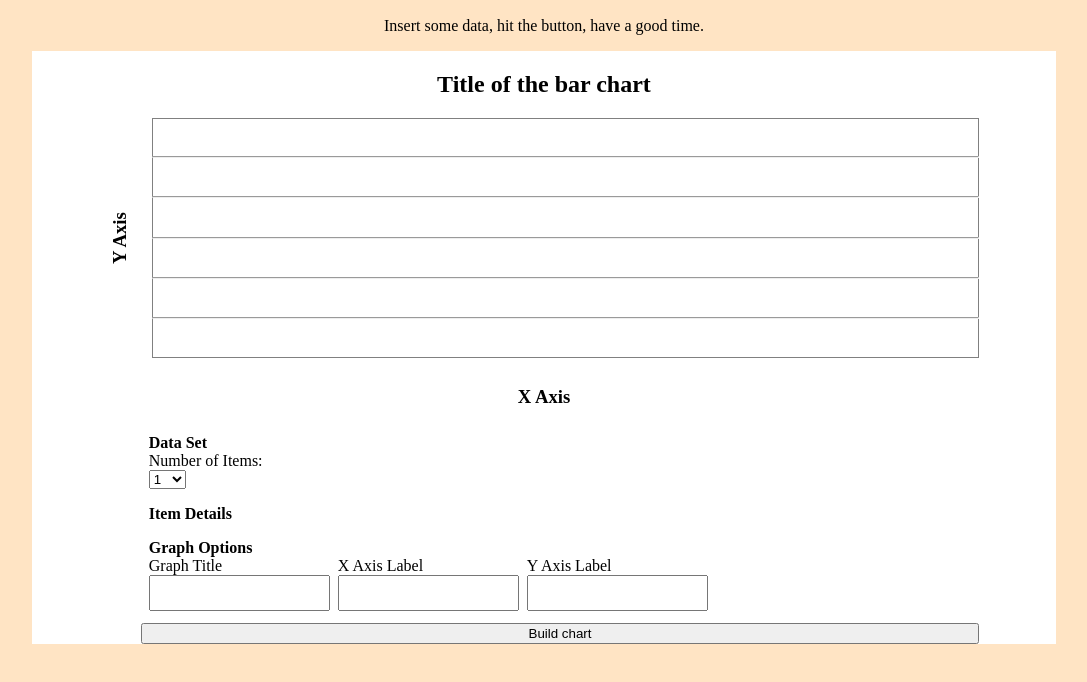
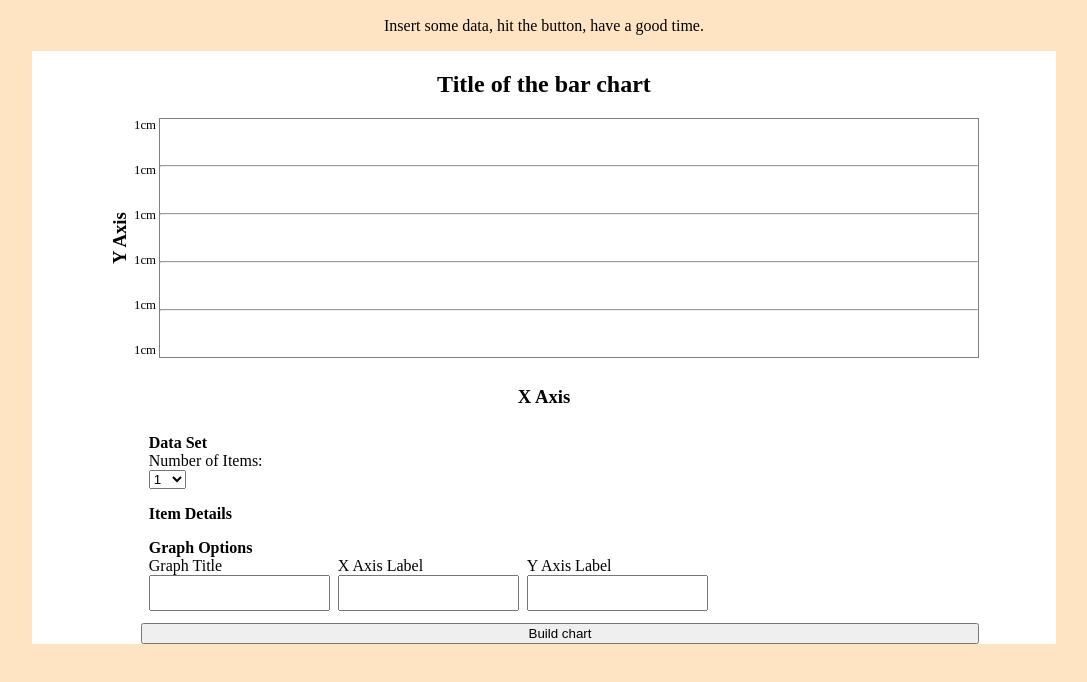
Before and after one commit to nsofianos/bar-chart, a website with bundled scripts: page public/bar-chart.html in a window 1280 px wide. Shown: the part 50-732 px from the top of the page, without its empty margins (96-1183 px from the left). Built offline with nearby package versions, Linux system fonts and the light colour scheme.

Commit message:
refactor chart divisions and chart reset, add yaxis scale

```diff
--- a/public/bar-chart.html
+++ b/public/bar-chart.html
@@ -19,18 +19,27 @@
     </header>
 
     <main>
-      <section class="bar-chart">
+      <section>
         <h2 id="chart-title">Title of the bar chart</h2>
         <div class="chart-container">
           <h3 class="axis-label" id="yaxis-label">Y Axis</h3>
-          <div class="chart-divisions">
-            <hr />
-            <hr />
-            <hr />
-            <hr />
-            <hr />
+          <div class="yaxis-scale">
+            <label class="yaxis-scale-label">1cm</label>
+            <label class="yaxis-scale-label">1cm</label>
+            <label class="yaxis-scale-label">1cm</label>
+            <label class="yaxis-scale-label">1cm</label>
+            <label class="yaxis-scale-label">1cm</label>
+            <label class="yaxis-scale-label">1cm</label>
           </div>
-          <div class="chart"></div>
+
+          <div class="chart">
+            <div class="chart-divisions">
+              <hr />
+              <hr />
+              <hr />
+              <hr />
+            </div>
+          </div>
         </div>
         <h3 class="axis-label" id="xaxis-label">X Axis</h3>
         <div class="chart-options">
--- a/public/main.css
+++ b/public/main.css
@@ -39,15 +39,16 @@ textarea {
 label {
   display: block;
 }
-.item-label {
-  font-size: 12px;
-}
 
 h4 {
   margin: 0;
 }
 
-.bar-chart {
+hr {
+  margin: 0;
+}
+
+section {
   width: 85%;
 }
 
@@ -56,35 +57,33 @@ h4 {
   position: relative;
   background-color: white;
   display: flex;
-  justify-content: space-between;
 }
 .chart {
   display: flex;
   justify-content: space-evenly;
-  padding-top: 1em;
   height: 100%;
   width: 95%;
   border: 1px solid gray;
+  position: relative;
 }
 
 .chart-divisions {
   height: 100%;
-  width: 95%;
-  position: absolute;
-  right: 0;
+  width: 100%;
   display: flex;
   flex-direction: column;
   justify-content: space-evenly;
-}
-
-hr {
-  margin: 0;
+  position: absolute;
 }
 
 .chart-options {
   display: flex;
   flex-direction: column;
   padding-left: 2em;
+}
+
+#chart-title {
+  text-align: center;
 }
 
 .bar-container {
@@ -97,6 +96,10 @@ hr {
 
 .bar {
   width: 50px;
+}
+
+.item-label {
+  font-size: 12px;
 }
 
 .options-tab {
@@ -120,9 +123,6 @@ hr {
   flex-wrap: wrap;
 }
 
-#chart-title {
-  text-align: center;
-}
 #xaxis-label {
   margin-top: 1.5em;
 }
@@ -131,12 +131,24 @@ hr {
   margin: 0;
   writing-mode: vertical-lr;
   transform: rotate(180deg);
+  margin-right: auto;
 }
 
 .axis-label {
   text-align: center;
 }
 
+.yaxis-scale-label {
+  font-size: 0.8em;
+}
+
+.yaxis-scale {
+  display: flex;
+  justify-content: space-between;
+  flex-direction: column;
+  padding-left: 0.2em;
+  padding-right: 0.2em;
+}
 .graph-options {
   display: flex;
   overflow: hidden;
--- a/public/scripts/bar-chart.js
+++ b/public/scripts/bar-chart.js
@@ -15,7 +15,7 @@ const createBarElement = (barSize, itemDetails) => {
 //creates the bar chart
 export const drawBarChart = (data, options, element) => {
   //clear chart
-  $(".chart").empty();
+  $(".bar-container").remove();
   //set title
   $("#chart-title").text(options.title);
   //set x and y axis labels
```
